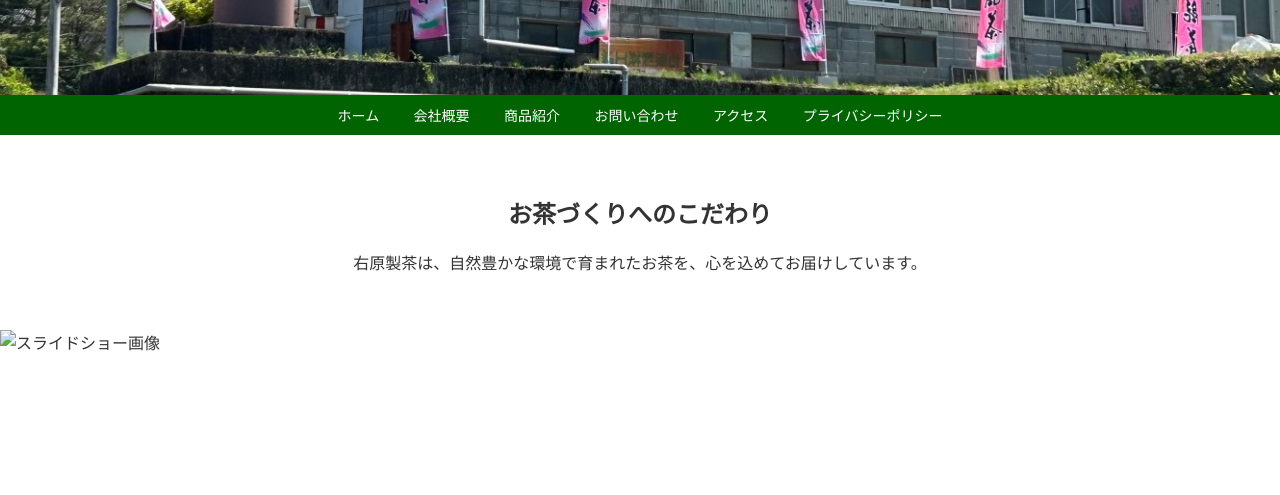
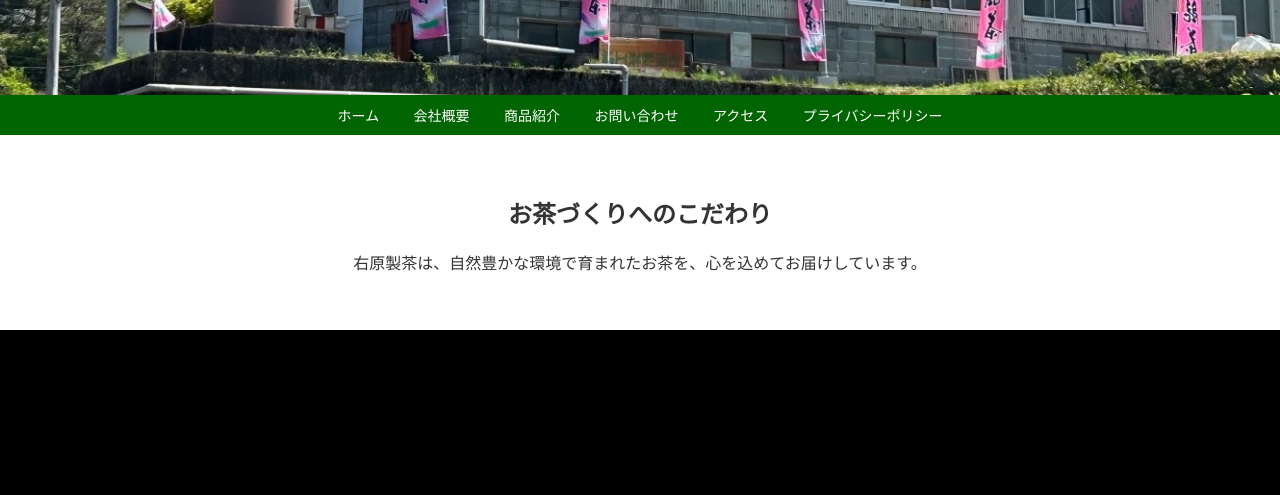
Before and after one commit to dopeness167163/uhara-green-tea.factory, a plain HTML site: page index.html in a window 1280 px wide. Shown: the part 305-800 px from the top of the page. Drawn offline with Linux system fonts and the light colour scheme.

Commit message:
画像パス修正

```diff
--- a/index.html
+++ b/index.html
@@ -49,11 +49,11 @@
   </footer>
 
   <script>
-    const images = [
-    "Image (水).jpg",
-    "Image (選別).jpg",
-    "Image (揉み).jpg",
-    ];
+const images = [
+  "img/Image (水).jpg",
+  "img/Image (選別).jpg",
+  "img/Image (揉み).jpg"
+];
 
     let currentIndex = 0;
     const slideshow = document.getElementById("slideshow");
```
